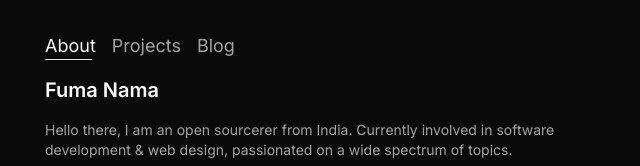
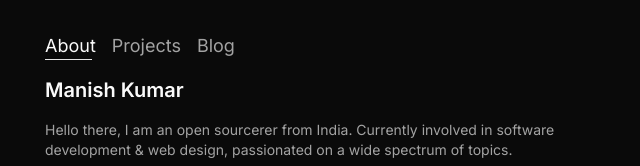
Before and after one commit to mnsdojo/portfolio, a Next.js app: page / in a window 1280 px wide. Shown: the top 166 px of the page, without its empty margins (319-959 px from the left). Built offline with nearby package versions, Linux system fonts and the light colour scheme.

Commit message:
first commit

```diff
--- a/app/(normal)/page.tsx
+++ b/app/(normal)/page.tsx
@@ -3,11 +3,11 @@ import type { ReactNode } from "react";
 export default function Home() {
   return (
     <article>
-      <h1 className="text-xl font-semibold mb-4">Fuma Nama</h1>
+      <h1 className="text-xl font-semibold mb-4">Manish Kumar</h1>
 
       <p className="text-sm text-neutral-400">
-        Hello there, I am an open sourcerer from India. Currently involved
-        in software development & web design, passionated on a wide spectrum of
+        Hello there, I am an open sourcerer from India. Currently involved in
+        software development & web design, passionated on a wide spectrum of
         topics.
         <br />
         <br />
```
